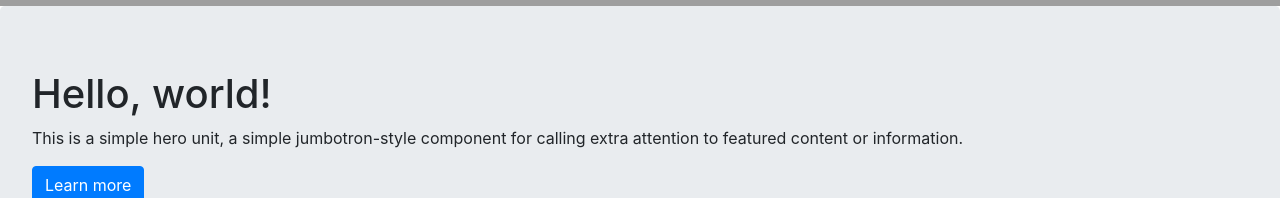
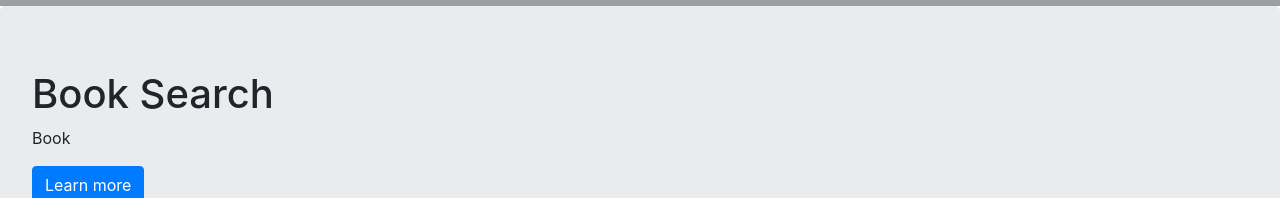
Before and after one commit to LeShawnEdouard/Google-Books-Search, a React (Create React App) app in the folder google-book-search/: page /search in a window 1280 px wide. Shown: the part 536-734 px from the top of the page. Built offline with nearby package versions, Linux system fonts and the light colour scheme; grey boxes are pictures that could not be loaded.

Commit message:
Created new component for results section on search page

```diff
--- a/google-book-search/package.json
+++ b/google-book-search/package.json
@@ -5,6 +5,7 @@
   "dependencies": {
     "bootstrap": "^4.3.1",
     "express": "^4.17.1",
+    "mdbreact": "^4.19.1",
     "mongodb": "^3.3.0-beta2",
     "mongoose": "^5.6.8",
     "react": "^16.8.6",
--- a/google-book-search/src/components/Jumbotron/index.jsx
+++ b/google-book-search/src/components/Jumbotron/index.jsx
@@ -7,10 +7,9 @@ import Button from "react-bootstrap/Button";
 function SearchBar() {
   return (
 <Jumbotron>
-  <h1>Hello, world!</h1>
+  <h1>Book Search</h1>
   <p>
-    This is a simple hero unit, a simple jumbotron-style component for calling
-    extra attention to featured content or information.
+    Book
   </p>
   <p>
     <Button variant="primary">Learn more</Button>
```
Also changed, not shown: google-book-search/src/components/Results/index.jsx (added), 1 other file (tests, documents, lock files or other folders).
